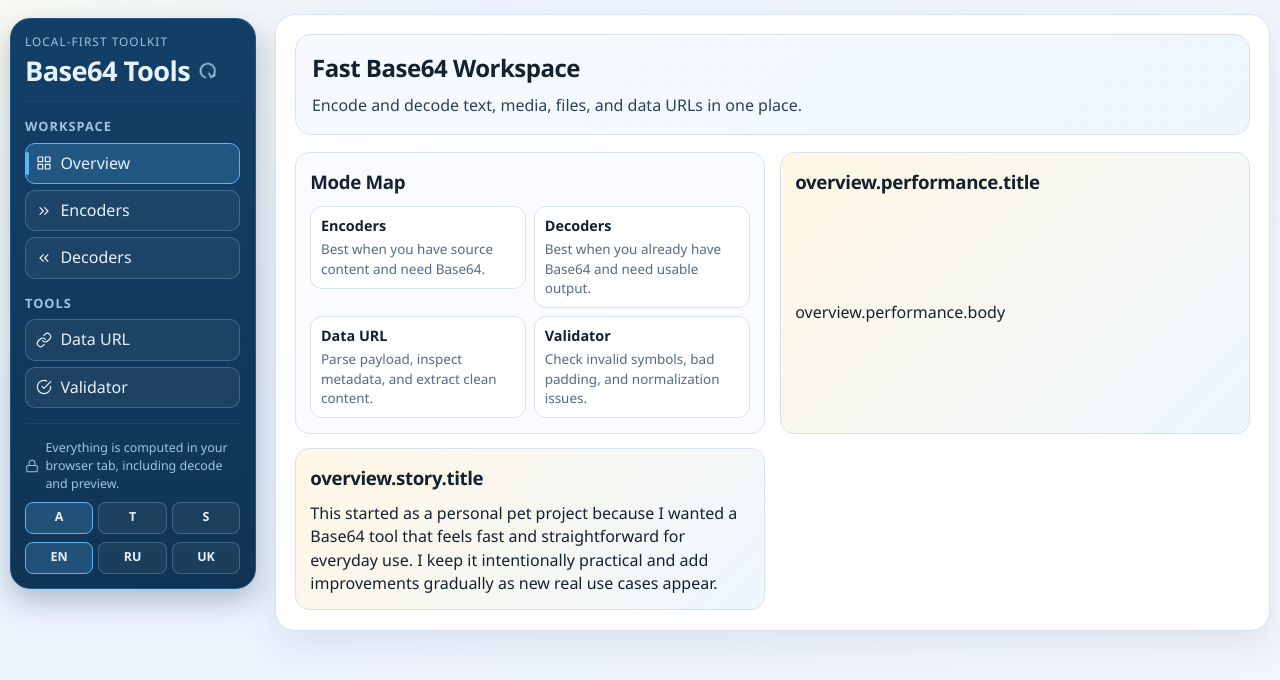
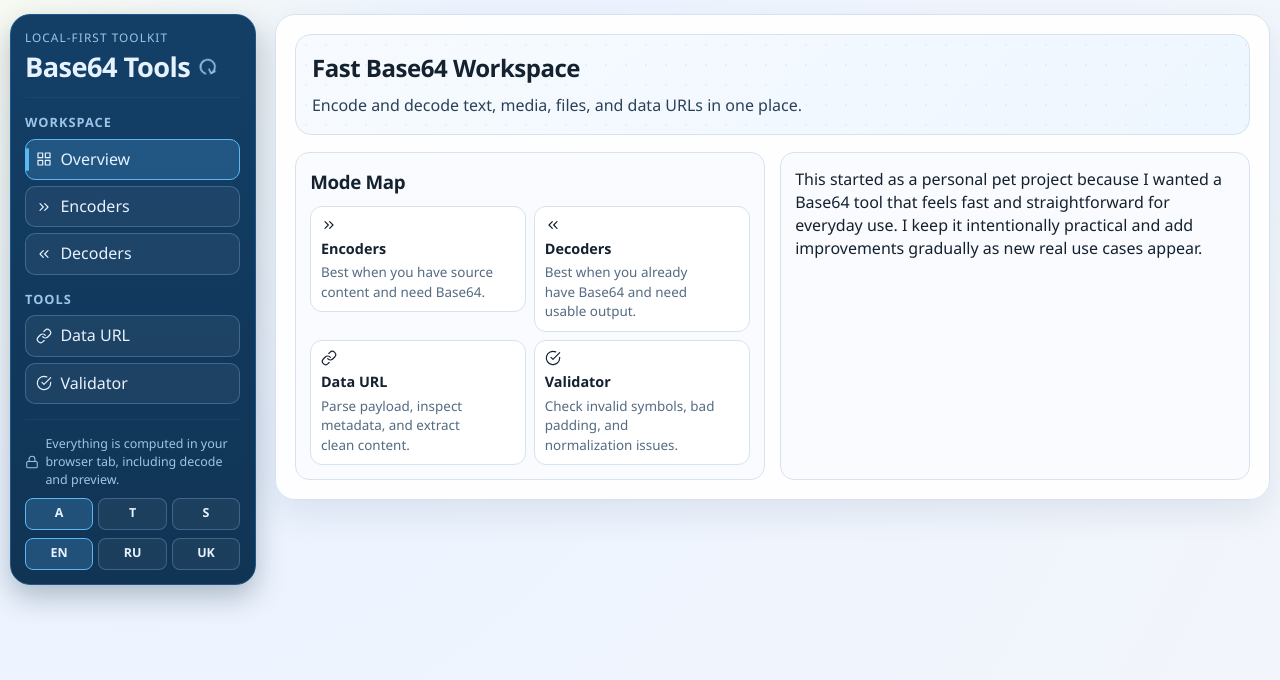
Before and after one commit to Komortes/base64-tools, a React (Vite) app: page /overview in a window 1280 px wide. Shown: the top 680 px of the page. Built offline with nearby package versions, Linux system fonts and the light colour scheme.

Commit message:
feat: restructure OverviewPage — bento grid, icons, remove performance card

```diff
--- a/src/pages/OverviewPage.tsx
+++ b/src/pages/OverviewPage.tsx
@@ -1,5 +1,29 @@
 import { Link } from 'react-router'
 import { useI18n } from '../i18n/useI18n'
+
+const TOOL_ICONS: Record<string, React.ReactNode> = {
+  '/encoders': (
+    <svg width="16" height="16" viewBox="0 0 24 24" fill="none" stroke="currentColor" strokeWidth="1.8" strokeLinecap="round" strokeLinejoin="round" aria-hidden="true">
+      <polyline points="13 17 18 12 13 7" /><polyline points="6 17 11 12 6 7" />
+    </svg>
+  ),
+  '/decoders': (
+    <svg width="16" height="16" viewBox="0 0 24 24" fill="none" stroke="currentColor" strokeWidth="1.8" strokeLinecap="round" strokeLinejoin="round" aria-hidden="true">
+      <polyline points="11 17 6 12 11 7" /><polyline points="18 17 13 12 18 7" />
+    </svg>
+  ),
+  '/tools/data-url': (
+    <svg width="16" height="16" viewBox="0 0 24 24" fill="none" stroke="currentColor" strokeWidth="1.8" strokeLinecap="round" strokeLinejoin="round" aria-hidden="true">
+      <path d="M10 13a5 5 0 0 0 7.54.54l3-3a5 5 0 0 0-7.07-7.07l-1.72 1.71" />
+      <path d="M14 11a5 5 0 0 0-7.54-.54l-3 3a5 5 0 0 0 7.07 7.07l1.71-1.71" />
+    </svg>
+  ),
+  '/tools/validator': (
+    <svg width="16" height="16" viewBox="0 0 24 24" fill="none" stroke="currentColor" strokeWidth="1.8" strokeLinecap="round" strokeLinejoin="round" aria-hidden="true">
+      <path d="M22 11.08V12a10 10 0 1 1-5.93-9.14" /><polyline points="22 4 12 14.01 9 11.01" />
+    </svg>
+  ),
+}
 
 export function OverviewPage() {
   const { t } = useI18n()
@@ -21,43 +45,65 @@ export function OverviewPage() {
           <div className="mode-map-grid">
             <Link className="mode-map-link" to="/encoders">
               <div className="mode-map-item">
+                <div className="mode-map-item-inner">
+                  <div className="mode-map-item-content">
+                    {TOOL_ICONS['/encoders']}
+                    <div>
                       <h4>{t('overview.map.encoders.title')}</h4>
                       <p>{t('overview.map.encoders.desc')}</p>
+                    </div>
+                  </div>
+                  <span className="mode-map-arrow" aria-hidden="true">→</span>
+                </div>
               </div>
             </Link>
             <Link className="mode-map-link" to="/decoders">
               <div className="mode-map-item">
+                <div className="mode-map-item-inner">
+                  <div className="mode-map-item-content">
+                    {TOOL_ICONS['/decoders']}
+                    <div>
                       <h4>{t('overview.map.decoders.title')}</h4>
                       <p>{t('overview.map.decoders.desc')}</p>
+                    </div>
+                  </div>
+                  <span className="mode-map-arrow" aria-hidden="true">→</span>
+                </div>
               </div>
             </Link>
             <Link className="mode-map-link" to="/tools/data-url">
               <div className="mode-map-item">
+                <div className="mode-map-item-inner">
+                  <div className="mode-map-item-content">
+                    {TOOL_ICONS['/tools/data-url']}
+                    <div>
                       <h4>{t('overview.map.dataUrl.title')}</h4>
                       <p>{t('overview.map.dataUrl.desc')}</p>
+                    </div>
+                  </div>
+                  <span className="mode-map-arrow" aria-hidden="true">→</span>
+                </div>
               </div>
             </Link>
             <Link className="mode-map-link" to="/tools/validator">
               <div className="mode-map-item">
+                <div className="mode-map-item-inner">
+                  <div className="mode-map-item-content">
+                    {TOOL_ICONS['/tools/validator']}
+                    <div>
                       <h4>{t('overview.map.validator.title')}</h4>
                       <p>{t('overview.map.validator.desc')}</p>
+                    </div>
+                  </div>
+                  <span className="mode-map-arrow" aria-hidden="true">→</span>
+                </div>
               </div>
             </Link>
           </div>
         </article>
 
-        <article className="preview-card accent">
-          <h3>{t('overview.performance.title')}</h3>
-          <p>
-            {t('overview.performance.body')}
-          </p>
-        </article>
-
-        <article className="preview-card accent">
-          <h3>{t('overview.story.title')}</h3>
-          <p>
-            {t('overview.story.body')}
-          </p>
+        <article className="preview-card">
+          <p>{t('overview.story.body')}</p>
         </article>
       </div>
     </section>
```
Lines whose indentation alone changed are shown as unchanged.
